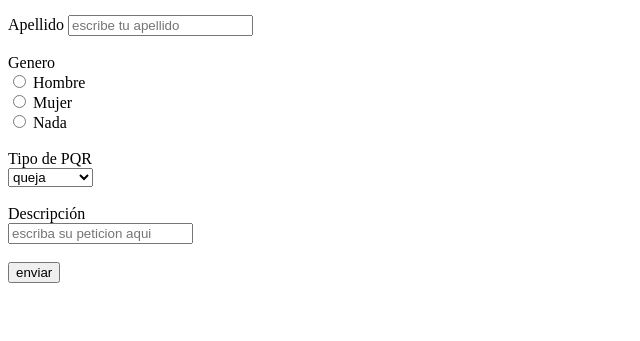
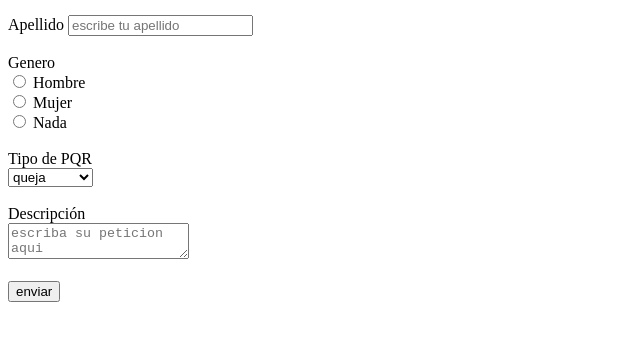
Before and after one commit to jhonnsuacha/P-No1.HTML, a plain HTML site: page pag3.html in a window 1280 px wide. Shown: the part 225-566 px from the top of the page, without its empty margins (0-640 px from the left). Drawn offline with Linux system fonts and the light colour scheme.

Commit message:
añadi textarea

```diff
--- a/pag3.html
+++ b/pag3.html
@@ -32,7 +32,7 @@
             </select>
             <br><br>
             <label for="descripcion">Descripción</label><br>
-            <input type="text" name="descripcion" placeholder="escriba su peticion aqui"/><br>
+            <textarea name="descripcion" placeholder="escriba su peticion aqui"></textarea><br>
             <br>
             <input type="submit" value="enviar"/>
 
```
